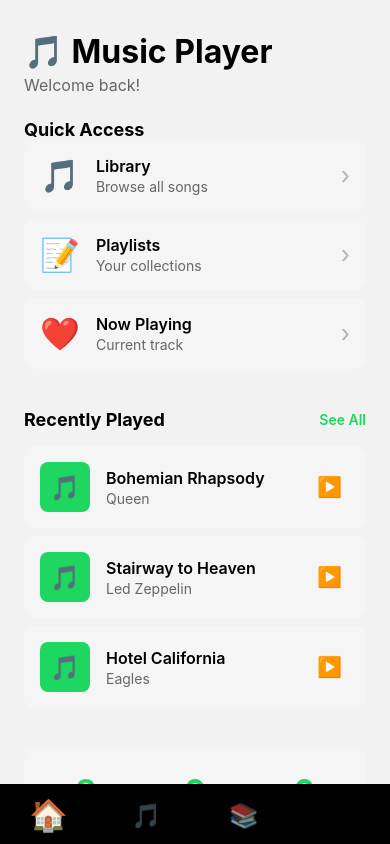
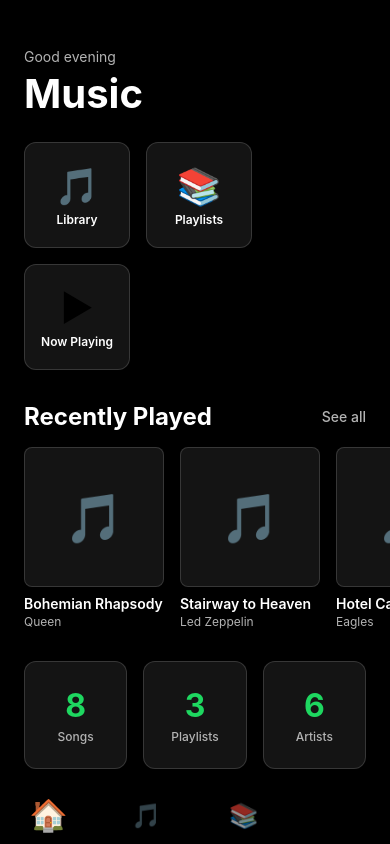
Before and after one commit to thamara2X1/V-Audio-Music-Player, a React Native app: screen /Home in a window 390 px wide. Built offline with nearby package versions, Linux system fonts and the light colour scheme.

Commit message:
Modernize HomeScreen with glass morphism and improved layout

```diff
--- a/src/screens/HomeScreen.tsx
+++ b/src/screens/HomeScreen.tsx
@@ -1,6 +1,6 @@
 /**
  * HomeScreen
- * Main dashboard with recently played and quick access
+ * Modern dashboard with dark theme and glass morphism
  */
 
 import React from 'react';
@@ -10,7 +10,6 @@ import {
   StyleSheet,
   ScrollView,
   TouchableOpacity,
-  useColorScheme,
 } from 'react-native';
 import { useNavigation } from '@react-navigation/native';
 import type { BottomTabNavigationProp } from '@react-navigation/bottom-tabs';
@@ -41,10 +40,8 @@ type RootTabParamList = {
 type NavigationProp = BottomTabNavigationProp<RootTabParamList>;
 
 const HomeScreen: React.FC = () => {
-  const isDarkMode = useColorScheme() === 'dark';
   const navigation = useNavigation<NavigationProp>();
 
-  // Mock data - will be replaced with real data later
   const recentSongs: Song[] = [
     { id: 1, title: 'Bohemian Rhapsody', artist: 'Queen' },
     { id: 2, title: 'Stairway to Heaven', artist: 'Led Zeppelin' },
@@ -53,310 +50,217 @@ const HomeScreen: React.FC = () => {
 
   const quickActions: QuickAction[] = [
     { id: 1, icon: '🎵', title: 'Library', subtitle: 'Browse all songs', screen: 'Library' },
-    { id: 2, icon: '📝', title: 'Playlists', subtitle: 'Your collections', screen: 'Playlists' },
-    { id: 3, icon: '❤️', title: 'Now Playing', subtitle: 'Current track', screen: 'Player' },
+    { id: 2, icon: '📚', title: 'Playlists', subtitle: 'Your collections', screen: 'Playlists' },
+    { id: 3, icon: '▶', title: 'Now Playing', subtitle: 'Current track', screen: 'Player' },
   ];
 
-  const handleQuickAction = (screen: 'Library' | 'Playlists' | 'Player') => {
-    navigation.navigate(screen);
-  };
-
-  const handlePlaySong = (song: Song) => {
-    // Will be implemented with PlayerContext later
-    console.log('Playing song:', song.title);
-    navigation.navigate('Player');
-  };
-
   return (
+    <View style={styles.container}>
       <ScrollView
-      style={[
-        styles.container,
-        { backgroundColor: isDarkMode ? COLORS.backgroundDark : COLORS.backgroundLight }
-      ]}
+        style={styles.scrollView}
+        contentContainerStyle={styles.contentContainer}
+        showsVerticalScrollIndicator={false}
       >
         {/* Header */}
         <View style={styles.header}>
-        <Text style={[
-          styles.headerTitle,
-          { color: isDarkMode ? COLORS.textPrimary : COLORS.textDark }
-        ]}>
-          🎵 Music Player
-        </Text>
-        <Text style={[
-          styles.headerSubtitle,
-          { color: isDarkMode ? COLORS.textSecondary : COLORS.textLight }
-        ]}>
-          Welcome back!
-        </Text>
+          <Text style={styles.greeting}>Good evening</Text>
+          <Text style={styles.headerTitle}>Music</Text>
         </View>
 
-      {/* Quick Actions */}
-      <View style={styles.section}>
-        <Text style={[
-          styles.sectionTitle,
-          { color: isDarkMode ? COLORS.textPrimary : COLORS.textDark }
-        ]}>
-          Quick Access
-        </Text>
+        {/* Quick Access Grid */}
+        <View style={styles.quickGrid}>
           {quickActions.map((action) => (
             <TouchableOpacity
               key={action.id}
-            style={[
-              styles.actionCard,
-              { backgroundColor: isDarkMode ? COLORS.cardDark : COLORS.cardLight }
-            ]}
-            activeOpacity={0.7}
-            onPress={() => handleQuickAction(action.screen)}
+              style={styles.quickCard}
+              activeOpacity={0.8}
+              onPress={() => navigation.navigate(action.screen)}
             >
-            <Text style={styles.actionIcon}>{action.icon}</Text>
-            <View style={styles.actionText}>
-              <Text style={[
-                styles.actionTitle,
-                { color: isDarkMode ? COLORS.textPrimary : COLORS.textDark }
-              ]}>
-                {action.title}
-              </Text>
-              <Text style={[
-                styles.actionSubtitle,
-                { color: isDarkMode ? COLORS.textSecondary : COLORS.textLight }
-              ]}>
-                {action.subtitle}
-              </Text>
-            </View>
-            <Text style={styles.actionArrow}>›</Text>
+              <Text style={styles.quickIcon}>{action.icon}</Text>
+              <Text style={styles.quickTitle}>{action.title}</Text>
             </TouchableOpacity>
           ))}
         </View>
 
-      {/* Recently Played */}
+        {/* Recently Played Section */}
         <View style={styles.section}>
           <View style={styles.sectionHeader}>
-          <Text style={[
-            styles.sectionTitle,
-            { color: isDarkMode ? COLORS.textPrimary : COLORS.textDark }
-          ]}>
-            Recently Played
-          </Text>
+            <Text style={styles.sectionTitle}>Recently Played</Text>
             <TouchableOpacity onPress={() => navigation.navigate('Library')}>
-            <Text style={[styles.seeAllText, { color: COLORS.primary }]}>
-              See All
-            </Text>
+              <Text style={styles.seeAll}>See all</Text>
             </TouchableOpacity>
           </View>
+
+          <ScrollView
+            horizontal
+            showsHorizontalScrollIndicator={false}
+            contentContainerStyle={styles.horizontalScroll}
+          >
             {recentSongs.map((song) => (
               <TouchableOpacity
                 key={song.id}
-            style={[
-              styles.songCard,
-              { backgroundColor: isDarkMode ? COLORS.cardDark : COLORS.cardLight }
-            ]}
-            activeOpacity={0.7}
-            onPress={() => handlePlaySong(song)}
+                style={styles.songCard}
+                activeOpacity={0.8}
+                onPress={() => navigation.navigate('Player')}
               >
-            <View style={styles.songAlbumArt}>
-              <Text style={styles.albumArtPlaceholder}>🎵</Text>
+                <View style={styles.songArtwork}>
+                  <Text style={styles.songArtworkIcon}>🎵</Text>
                 </View>
-            <View style={styles.songInfo}>
-              <Text style={[
-                styles.songTitle,
-                { color: isDarkMode ? COLORS.textPrimary : COLORS.textDark }
-              ]}>
+                <Text style={styles.songTitle} numberOfLines={1}>
                   {song.title}
                 </Text>
-              <Text style={[
-                styles.songArtist,
-                { color: isDarkMode ? COLORS.textSecondary : COLORS.textLight }
-              ]}>
+                <Text style={styles.songArtist} numberOfLines={1}>
                   {song.artist}
                 </Text>
-            </View>
-            <TouchableOpacity
-              style={styles.playButton}
-              onPress={() => handlePlaySong(song)}
-            >
-              <Text style={styles.playIcon}>▶️</Text>
-            </TouchableOpacity>
               </TouchableOpacity>
             ))}
+          </ScrollView>
         </View>
 
-      {/* Stats Card */}
-      <View style={[
-        styles.statsCard,
-        { backgroundColor: isDarkMode ? COLORS.cardDark : COLORS.cardLight }
-      ]}>
+        {/* Stats */}
+        <View style={styles.statsSection}>
           <TouchableOpacity
-          style={styles.statItem}
+            style={styles.statCard}
             onPress={() => navigation.navigate('Library')}
           >
             <Text style={styles.statNumber}>8</Text>
-          <Text style={[
-            styles.statLabel,
-            { color: isDarkMode ? COLORS.textSecondary : COLORS.textLight }
-          ]}>
-            Songs
-          </Text>
+            <Text style={styles.statLabel}>Songs</Text>
           </TouchableOpacity>
-        <View style={styles.statDivider} />
+
           <TouchableOpacity
-          style={styles.statItem}
+            style={styles.statCard}
             onPress={() => navigation.navigate('Playlists')}
           >
-          <Text style={styles.statNumber}>0</Text>
-          <Text style={[
-            styles.statLabel,
-            { color: isDarkMode ? COLORS.textSecondary : COLORS.textLight }
-          ]}>
-            Playlists
-          </Text>
+            <Text style={styles.statNumber}>3</Text>
+            <Text style={styles.statLabel}>Playlists</Text>
           </TouchableOpacity>
-        <View style={styles.statDivider} />
-        <View style={styles.statItem}>
+
+          <View style={styles.statCard}>
             <Text style={styles.statNumber}>6</Text>
-          <Text style={[
-            styles.statLabel,
-            { color: isDarkMode ? COLORS.textSecondary : COLORS.textLight }
-          ]}>
-            Artists
-          </Text>
-        </View>
-      </View>
-
-      {/* Quick Tip */}
-      <View style={[
-        styles.tipCard,
-        { backgroundColor: isDarkMode ? COLORS.cardDark : COLORS.cardLight }
-      ]}>
-        <Text style={styles.tipIcon}>💡</Text>
-        <View style={styles.tipContent}>
-          <Text style={[
-            styles.tipTitle,
-            { color: isDarkMode ? COLORS.textPrimary : COLORS.textDark }
-          ]}>
-            Quick Tip
-          </Text>
-          <Text style={[
-            styles.tipText,
-            { color: isDarkMode ? COLORS.textSecondary : COLORS.textLight }
-          ]}>
-            Tap on any song to start playing, or explore your library to discover more music!
-          </Text>
+            <Text style={styles.statLabel}>Artists</Text>
           </View>
         </View>
       </ScrollView>
+    </View>
   );
 };
 
 const styles = StyleSheet.create({
   container: {
     flex: 1,
+    backgroundColor: COLORS.backgroundDark,
+  },
+  scrollView: {
+    flex: 1,
+  },
+  contentContainer: {
+    paddingBottom: 100,
   },
   header: {
     paddingHorizontal: SPACING.lg,
-    paddingTop: SPACING.xl,
+    paddingTop: SPACING.xxl,
     paddingBottom: SPACING.lg,
   },
-  headerTitle: {
-    fontSize: FONT_SIZES.xxl,
-    fontWeight: FONT_WEIGHTS.bold,
+  greeting: {
+    fontSize: FONT_SIZES.sm,
+    color: COLORS.textSecondary,
     marginBottom: SPACING.xs,
   },
-  headerSubtitle: {
-    fontSize: FONT_SIZES.md,
-    fontWeight: FONT_WEIGHTS.regular,
+  headerTitle: {
+    fontSize: FONT_SIZES.xxxl,
+    fontWeight: FONT_WEIGHTS.bold,
+    color: COLORS.textPrimary,
+  },
+  quickGrid: {
+    flexDirection: 'row',
+    flexWrap: 'wrap',
+    paddingHorizontal: SPACING.lg,
+    gap: SPACING.md,
+    marginBottom: SPACING.xl,
+  },
+  quickCard: {
+    width: '31%',
+    aspectRatio: 1,
+    backgroundColor: COLORS.glassBackground,
+    borderRadius: BORDER_RADIUS.lg,
+    justifyContent: 'center',
+    alignItems: 'center',
+    borderWidth: 1,
+    borderColor: COLORS.glassBorder,
+  },
+  quickIcon: {
+    fontSize: 36,
+    marginBottom: SPACING.xs,
+  },
+  quickTitle: {
+    fontSize: FONT_SIZES.xs,
+    color: COLORS.textPrimary,
+    fontWeight: FONT_WEIGHTS.semibold,
   },
   section: {
-    paddingHorizontal: SPACING.lg,
     marginBottom: SPACING.xl,
   },
   sectionHeader: {
     flexDirection: 'row',
     justifyContent: 'space-between',
     alignItems: 'center',
+    paddingHorizontal: SPACING.lg,
     marginBottom: SPACING.md,
   },
   sectionTitle: {
-    fontSize: FONT_SIZES.lg,
+    fontSize: FONT_SIZES.xl,
     fontWeight: FONT_WEIGHTS.bold,
+    color: COLORS.textPrimary,
   },
-  seeAllText: {
+  seeAll: {
+    fontSize: FONT_SIZES.sm,
+    color: COLORS.textSecondary,
+    fontWeight: FONT_WEIGHTS.medium,
+  },
+  horizontalScroll: {
+    paddingHorizontal: SPACING.lg,
+    gap: SPACING.md,
+  },
+  songCard: {
+    width: 140,
+  },
+  songArtwork: {
+    width: 140,
+    height: 140,
+    borderRadius: BORDER_RADIUS.md,
+    backgroundColor: COLORS.glassBackground,
+    justifyContent: 'center',
+    alignItems: 'center',
+    marginBottom: SPACING.sm,
+    borderWidth: 1,
+    borderColor: COLORS.glassBorder,
+  },
+  songArtworkIcon: {
+    fontSize: 48,
+  },
+  songTitle: {
     fontSize: FONT_SIZES.sm,
     fontWeight: FONT_WEIGHTS.semibold,
-  },
-  actionCard: {
-    flexDirection: 'row',
-    alignItems: 'center',
-    padding: SPACING.md,
-    borderRadius: BORDER_RADIUS.lg,
-    marginBottom: SPACING.sm,
-  },
-  actionIcon: {
-    fontSize: 32,
-    marginRight: SPACING.md,
-  },
-  actionText: {
-    flex: 1,
-  },
-  actionTitle: {
-    fontSize: FONT_SIZES.md,
-    fontWeight: FONT_WEIGHTS.semibold,
-    marginBottom: 2,
-  },
-  actionSubtitle: {
-    fontSize: FONT_SIZES.sm,
-    fontWeight: FONT_WEIGHTS.regular,
-  },
-  actionArrow: {
-    fontSize: 24,
-    color: COLORS.textSecondary,
-  },
-  songCard: {
-    flexDirection: 'row',
-    alignItems: 'center',
-    padding: SPACING.md,
-    borderRadius: BORDER_RADIUS.lg,
-    marginBottom: SPACING.sm,
-  },
-  songAlbumArt: {
-    width: 50,
-    height: 50,
-    borderRadius: BORDER_RADIUS.md,
-    backgroundColor: COLORS.primary,
-    justifyContent: 'center',
-    alignItems: 'center',
-    marginRight: SPACING.md,
-  },
-  albumArtPlaceholder: {
-    fontSize: 24,
-  },
-  songInfo: {
-    flex: 1,
-  },
-  songTitle: {
-    fontSize: FONT_SIZES.md,
-    fontWeight: FONT_WEIGHTS.semibold,
+    color: COLORS.textPrimary,
     marginBottom: 2,
   },
   songArtist: {
-    fontSize: FONT_SIZES.sm,
-    fontWeight: FONT_WEIGHTS.regular,
+    fontSize: FONT_SIZES.xs,
+    color: COLORS.textSecondary,
   },
-  playButton: {
-    padding: SPACING.sm,
+  statsSection: {
+    flexDirection: 'row',
+    paddingHorizontal: SPACING.lg,
+    gap: SPACING.md,
   },
-  playIcon: {
-    fontSize: 20,
-  },
-  statsCard: {
-    flexDirection: 'row',
-    marginHorizontal: SPACING.lg,
-    marginBottom: SPACING.xl,
+  statCard: {
+    flex: 1,
+    backgroundColor: COLORS.glassBackground,
+    borderRadius: BORDER_RADIUS.lg,
     padding: SPACING.lg,
-    borderRadius: BORDER_RADIUS.lg,
-  },
-  statItem: {
-    flex: 1,
     alignItems: 'center',
+    borderWidth: 1,
+    borderColor: COLORS.glassBorder,
   },
   statNumber: {
     fontSize: FONT_SIZES.xxl,
@@ -365,37 +269,9 @@ const styles = StyleSheet.create({
     marginBottom: SPACING.xs,
   },
   statLabel: {
-    fontSize: FONT_SIZES.sm,
+    fontSize: FONT_SIZES.xs,
+    color: COLORS.textSecondary,
     fontWeight: FONT_WEIGHTS.medium,
-  },
-  statDivider: {
-    width: 1,
-    backgroundColor: COLORS.border,
-    marginHorizontal: SPACING.md,
-  },
-  tipCard: {
-    flexDirection: 'row',
-    marginHorizontal: SPACING.lg,
-    marginBottom: SPACING.xl,
-    padding: SPACING.md,
-    borderRadius: BORDER_RADIUS.lg,
-  },
-  tipIcon: {
-    fontSize: 32,
-    marginRight: SPACING.md,
-  },
-  tipContent: {
-    flex: 1,
-  },
-  tipTitle: {
-    fontSize: FONT_SIZES.md,
-    fontWeight: FONT_WEIGHTS.bold,
-    marginBottom: SPACING.xs,
-  },
-  tipText: {
-    fontSize: FONT_SIZES.sm,
-    fontWeight: FONT_WEIGHTS.regular,
-    lineHeight: 20,
   },
 });
 
```
Lines whose indentation alone changed are shown as unchanged.
